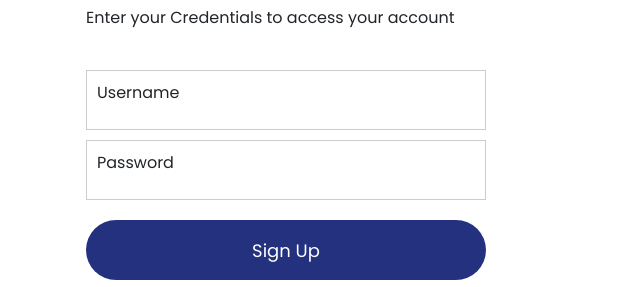
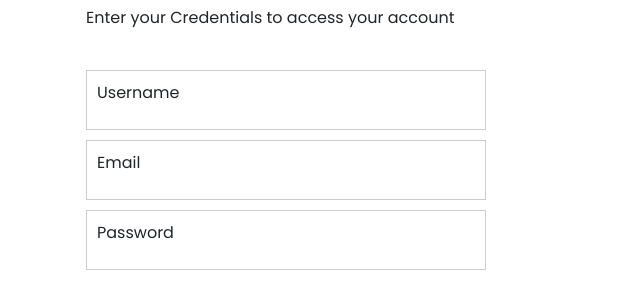
Before and after one commit to jonfry1175/-JagaJiwa, a website: page Login.html in a window 1280 px wide. Shown: the part 139-426 px from the top of the page, without its empty margins (0-640 px from the left). Drawn offline with nearby package versions, Linux system fonts and the light colour scheme.

Commit message:
UpdateLogin

```diff
--- a/Login.html
+++ b/Login.html
@@ -113,6 +113,7 @@
             <br>
             <form action="">
                 <label for="username">Username</label>
+                <label for="username">Email</label>
                 <label for="Password">Password</label>
                 <button>Sign Up</button>
             </form>
```
